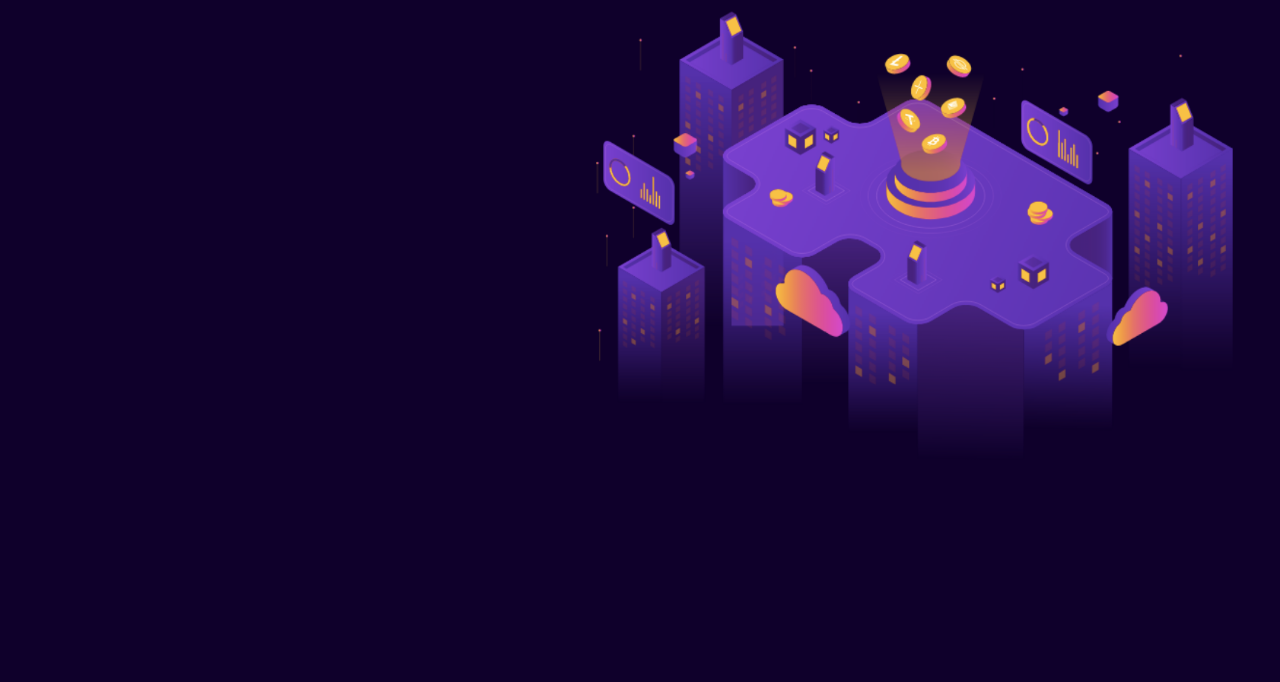
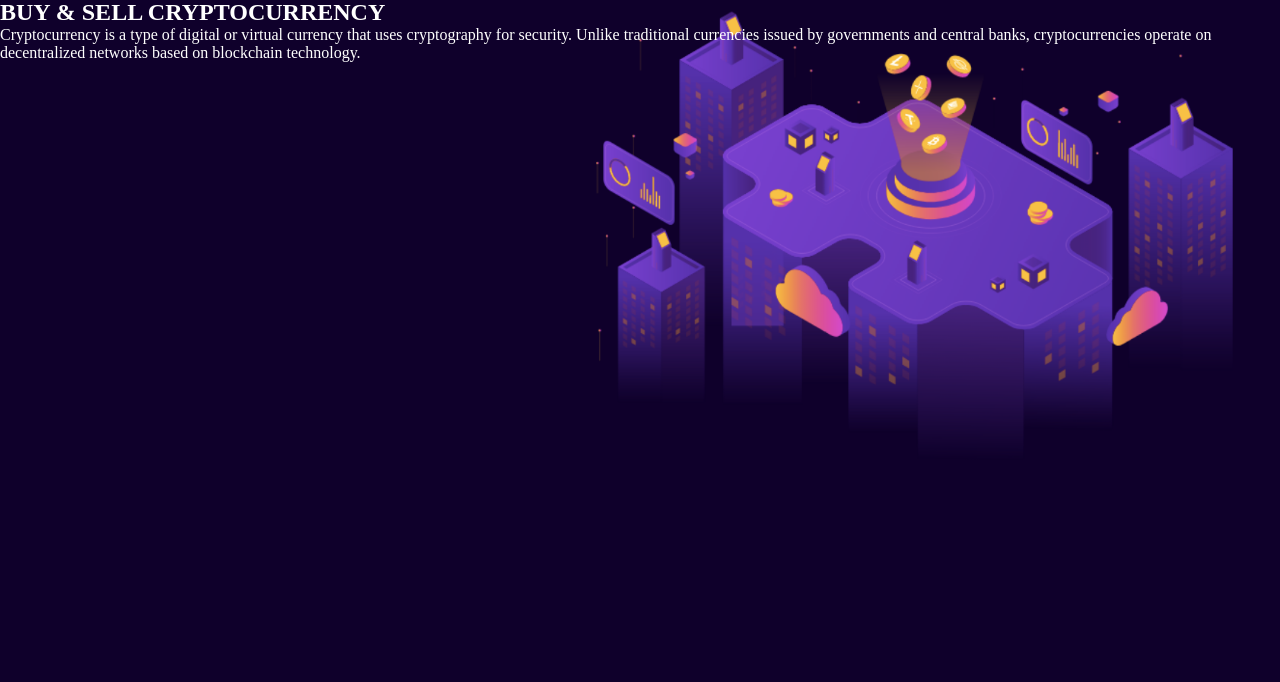
Before and after one commit to Vikash-thak12/30_Days-30_Projects, a plain HTML site: page CryptoCurrency/index.html in a window 1280 px wide. Shown: the part 118-800 px from the top of the page. Drawn offline with Linux system fonts and the light colour scheme.

Commit message:
Added a div file for crypto

```diff
--- a/CryptoCurrency/index.html
+++ b/CryptoCurrency/index.html
@@ -18,6 +18,11 @@
             </ul>
             <a href="#" id="btn">EN</a>
         </nav>
+
+        <div class="firstPart">
+            <h2>BUY & SELL <span>CRYPTOCURRENCY</span></h2>
+            <P> Cryptocurrency is a type of digital or virtual currency that uses cryptography for security. Unlike traditional currencies issued by governments and central banks, cryptocurrencies operate on decentralized networks based on blockchain technology.</P>
+        </div>
     </div>
     <script src="app.js"></script>
 </body>
```
